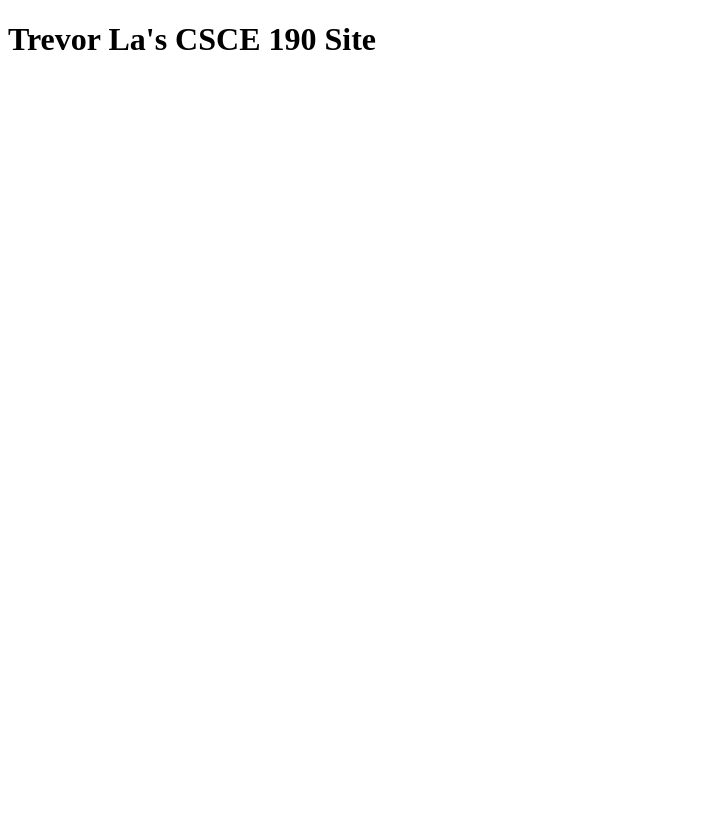
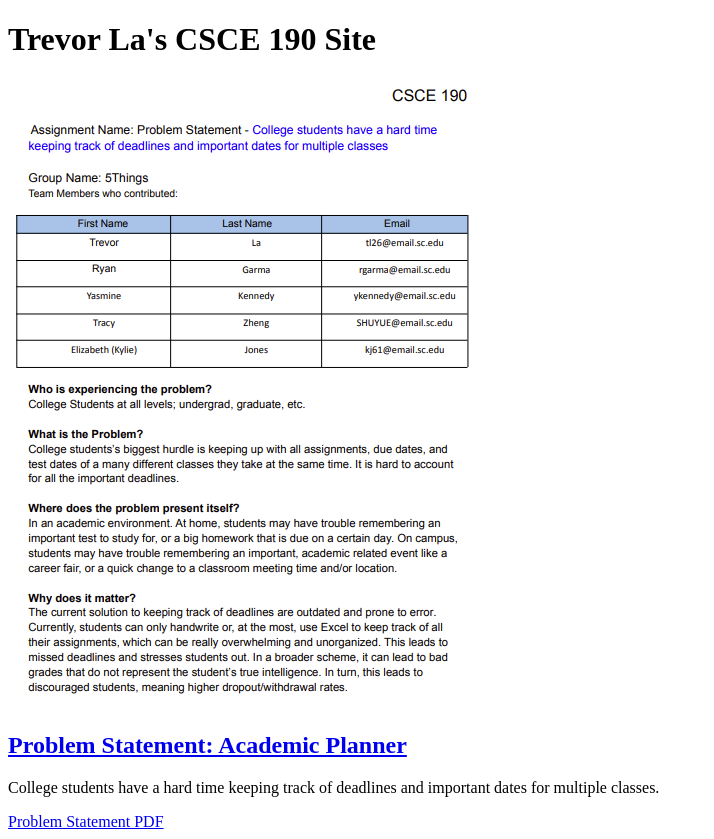
Before and after one commit to trevorla04/trevorla04.github.io, a plain HTML site: page index.html in a window 1280 px wide. Shown: the whole page, without its empty margins (0-714 px from the left). Before the commit the page ends 800 px from the top, so only its background shows below. Drawn offline with Linux system fonts and the light colour scheme.

Commit message:
Add files via upload

```diff
--- a/index.html
+++ b/index.html
@@ -5,5 +5,16 @@
     </head>
     <body>
         <h1>Trevor La's CSCE 190 Site</h1>
+
+        <section class="assignment">
+            <a href=files/ProblemStatement.pdf><img src="images/ProblemStatement.png"></a>
+            <section class=""ass-details">
+                <a href=files/ProblemStatement.pdf><h2>Problem Statement: Academic Planner</h2></a>
+                <p>
+                College students have a hard time keeping track of deadlines and important dates for multiple classes.
+                </p>
+                <a href=files/ProblemStatement.pdf>Problem Statement PDF</a>
+            </section>
+        </section>
     </body>
 </html>
```
Also changed, not shown: images/ProblemStatement.png (added), 1 other file.
